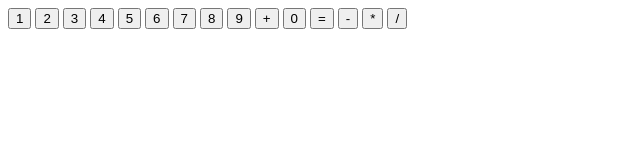
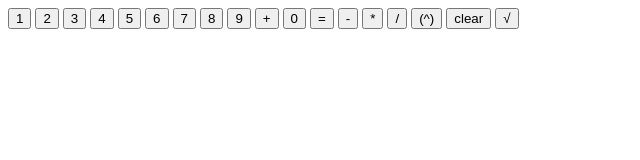
Before and after one commit to Anyudat/calculator, a plain HTML site: page index.html in a window 1280 px wide. Shown: the whole page, without its empty margins (0-640 px from the left). Drawn offline with Linux system fonts and the light colour scheme.

Commit message:
Add files via upload

```diff
--- a/index.html
+++ b/index.html
@@ -32,6 +32,9 @@
             <button id="kivon" onclick="kivon()">-</button>
             <button id="szoroz" onclick="szoroz()">*</button>
             <button id="oszt" onclick="oszt()">/</button>
+            <button id="clear" onclick="hatvany()">(^)</button>
+            <button id="clear" onclick="clears()">clear</button>
+            <button id="clear" onclick="gyok()">√</button>
         </div>
     </div>
 </body>
```
